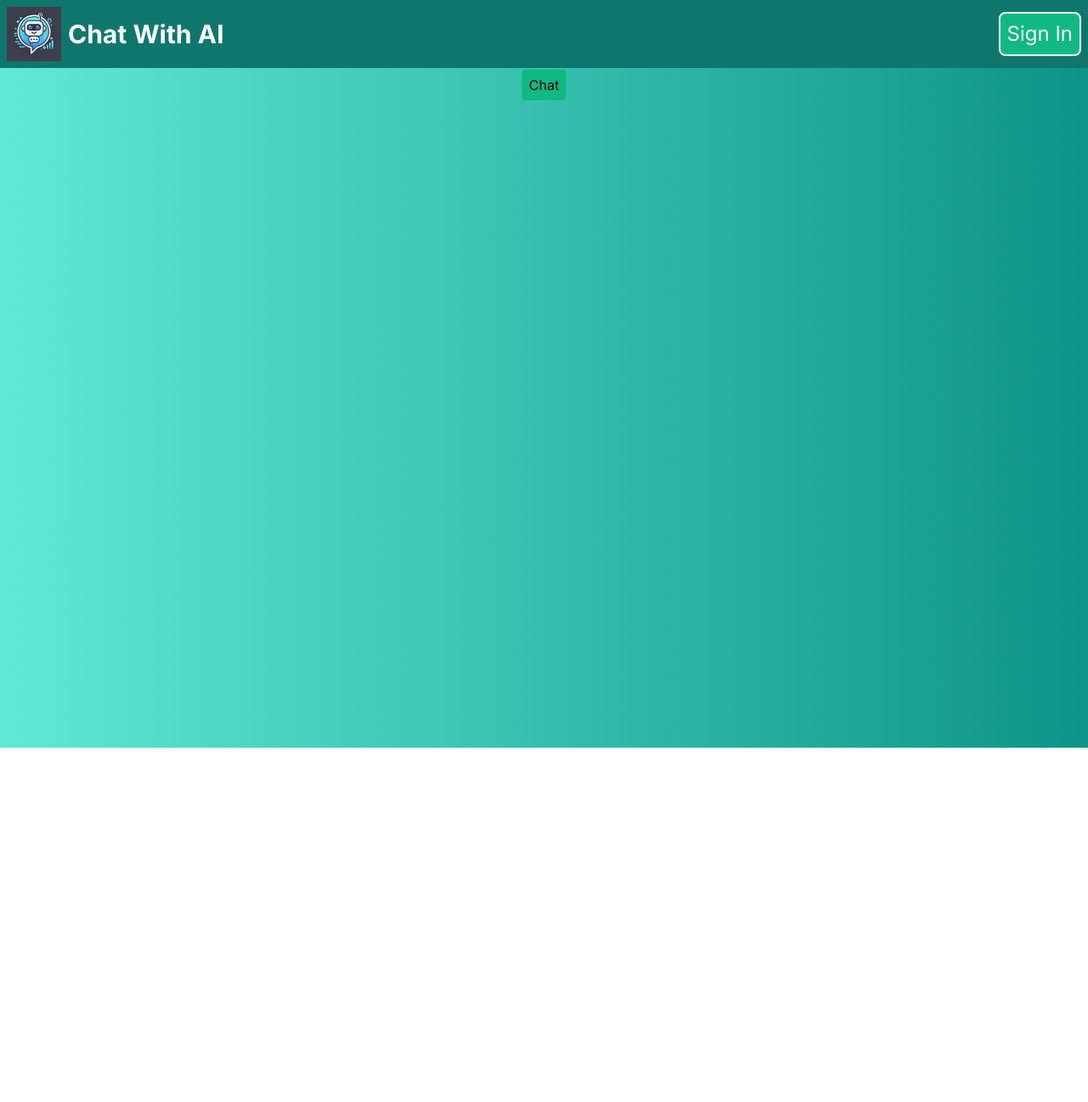
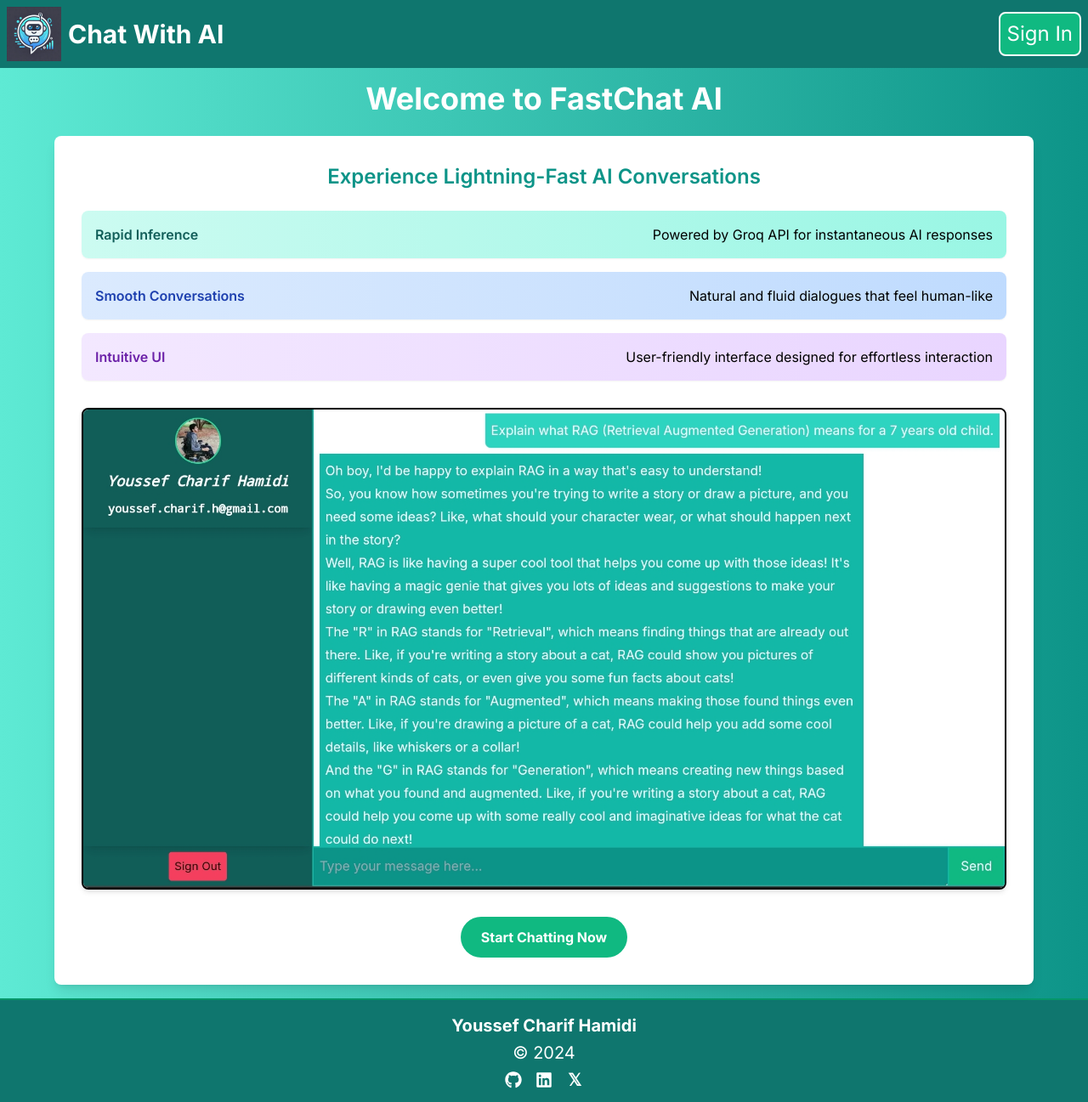
Before and after one commit to Chareeef/SadimAI, a Next.js app: page / in a window 1280 px wide. Shown: the whole page at 85% size. Before the commit the page ends 880 px from the top, so only its background shows below. Built offline with nearby package versions, Linux system fonts and the light colour scheme; no server answers.

Commit message:
Create landing page

```diff
--- /dev/null
+++ b/app/components/Footer.tsx
@@ -0,0 +1,37 @@
+import { FaGithub, FaLinkedin } from "react-icons/fa";
+
+export default function Footer() {
+  return (
+    <footer className="flex flex-col justify-center items-center p-4 bg-teal-700 border-t-2 border-emerald-600 text-white text-xl">
+      <h3 className="font-bold">Youssef Charif Hamidi</h3>
+      <p className="mt-1">© 2024</p>
+      <div className="flex space-x-4 mt-2">
+        <a
+          className="hover:text-green-800"
+          href="https://github.com/Chareeef"
+          target="_blank"
+          rel="noopener noreferrer"
+        >
+          <FaGithub size={20} />
+        </a>
+        <a
+          className="hover:text-green-800"
+          href="https://linkedin.com/in/youssef-charif-hamidi"
+          target="_blank"
+          rel="noopener noreferrer"
+        >
+          <FaLinkedin size={20} />
+        </a>
+        <a
+          href="https://x.com/YoussefCharifH2"
+          target="_blank"
+          rel="noopener noreferrer"
+          className="flex items-center justify-center hover:text-green-800"
+          style={{ width: "20px", height: "20px" }}
+        >
+          <span style={{ fontSize: "20px", fontWeight: "bold" }}>𝕏</span>
+        </a>
+      </div>
+    </footer>
+  );
+}
--- a/app/components/Header.tsx
+++ b/app/components/Header.tsx
@@ -1,6 +1,7 @@
 "use client";
 import { signIn, signOut, useSession } from "next-auth/react";
 import Image from "next/image";
+import Link from "next/link";
 
 export default function Header() {
   const { data: session } = useSession();
@@ -18,12 +19,20 @@
       </div>
       <nav>
         {session && session.user ? (
+          <div className="flex items-center space-x-4">
+            <Link
+              href="/chat"
+              className="text-2xl p-2 bg-teal-500 hover:bg-teal-600 border-2 border-white rounded-lg"
+            >
+              Chat
+            </Link>
             <button
               onClick={() => signOut()}
               className="text-2xl p-2 bg-emerald-500 hover:bg-emerald-600 border-2 border-white rounded-lg"
             >
               Sign Out
             </button>
+          </div>
         ) : (
           <button
             onClick={() => signIn()}
--- a/app/page.tsx
+++ b/app/page.tsx
@@ -1,20 +1,66 @@
 import Link from "next/link";
 import Header from "./components/Header";
+import Image from "next/image";
+import Footer from "./components/Footer";
 
 export default function LandingPage() {
   return (
     <>
       <Header />
-      <div className="flex flex-col items-center  bg-gradient-to-r from-teal-300 to-teal-600 w-full min-h-dvh">
-        <div className="p-2">
-          <Link
-            href="/chat"
-            className="bg-emerald-500 hover:bg-emerald-600 p-2 rounded"
-          >
-            Chat
-          </Link>
+      <main className="flex flex-col items-center justify-center bg-gradient-to-r from-teal-300 to-teal-600 w-full min-h-dvh py-4">
+        <h1 className="text-4xl font-bold text-white mb-6">
+          Welcome to FastChat AI
+        </h1>
+
+        <div className="bg-white rounded-lg shadow-lg p-8 w-[90%]">
+          <h2 className="text-2xl font-semibold mb-6 text-teal-600 text-center">
+            Experience Lightning-Fast AI Conversations
+          </h2>
+          <div className="flex flex-col space-y-4">
+            <div className="flex items-center p-4 bg-gradient-to-r from-teal-100 to-teal-200 rounded-lg shadow-sm">
+              <div className="grow font-semibold text-teal-800">
+                Rapid Inference
+              </div>
+              <div>Powered by Groq API for instantaneous AI responses</div>
+            </div>
+
+            <div className="flex items-center p-4 bg-gradient-to-r from-blue-100 to-blue-200 rounded-lg shadow-sm">
+              <div className="grow font-semibold text-blue-800">
+                Smooth Conversations
+              </div>
+              <div>Natural and fluid dialogues that feel human-like</div>
+            </div>
+
+            <div className="flex items-center p-4 bg-gradient-to-r from-purple-100 to-purple-200 rounded-lg shadow-sm">
+              <div className="grow font-semibold text-purple-800">
+                Intuitive UI
+              </div>
+              <div>
+                User-friendly interface designed for effortless interaction
+              </div>
+            </div>
+          </div>
+
+          <div className="flex items-center justify-center my-8">
+            <Image
+              src="/ChatWithAI_Demo.png"
+              alt="Chat Demo"
+              className="border-2 border-black rounded-lg shadow-md"
+              width={1920}
+              height={1200}
+            />
+          </div>
+          <div className="flex justify-center">
+            <Link
+              href="/chat"
+              className="bg-emerald-500 hover:bg-emerald-600 text-white font-bold py-3 px-6 rounded-full transition duration-300 ease-in-out transform hover:scale-105"
+            >
+              Start Chatting Now
+            </Link>
+          </div>
         </div>
-      </div>
+      </main>
+      <Footer />
     </>
   );
 }
--- a/package.json
+++ b/package.json
@@ -15,9 +15,11 @@
     "next-auth": "^4.24.7",
     "react": "^18",
     "react-dom": "^18",
+    "react-icons": "^5.2.1",
     "react-markdown": "^9.0.1",
     "rehype-highlight": "^7.0.0",
-    "remark-gfm": "^4.0.0"
+    "remark-gfm": "^4.0.0",
+    "sharp": "^0.33.4"
   },
   "devDependencies": {
     "@types/node": "^20",
```
Also changed, not shown: public/ChatWithAI_Demo.png (added), 1 other file (tests, documents, lock files or other folders). Lines whose indentation alone changed are shown as unchanged.
